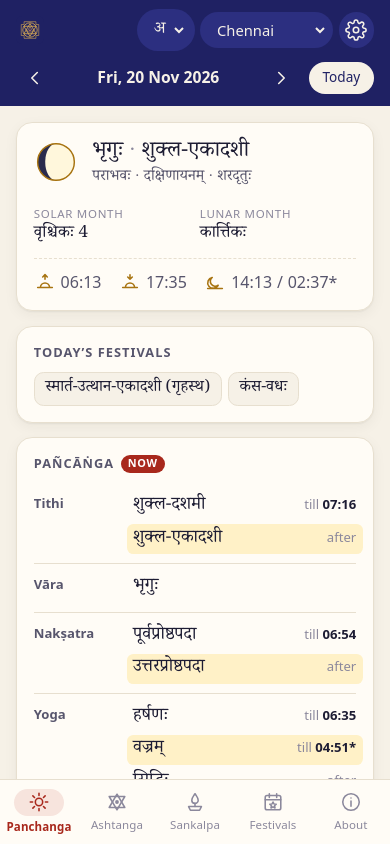
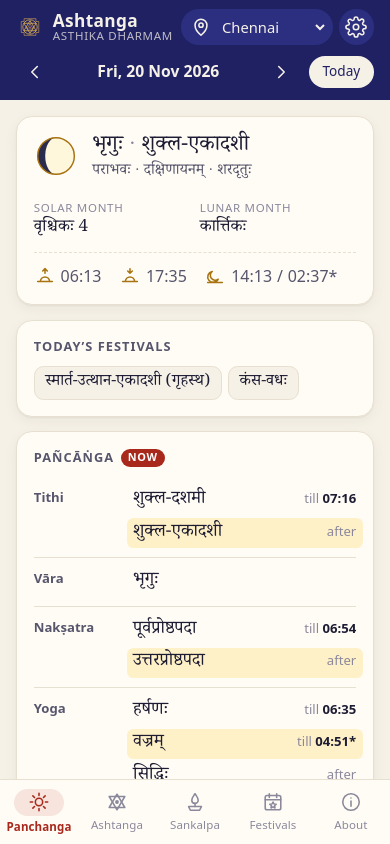
Before and after one commit to Asthika-Dharmam/ashtanga, a website with bundled scripts: page index.html in a window 390 px wide. Built offline with nearby package versions, Linux system fonts and the light colour scheme.

Commit message:
Header: the name back, the city, then the settings gear; the script in Settings only
Co-Authored-By: Claude Opus 5.5 <noreply@anthropic.com>
Claude-Session: https://claude.ai/code/session_015u8ZgSo87JnWFLwk1Pjh7f

```diff
--- a/css/app.css
+++ b/css/app.css
@@ -76,19 +76,11 @@ button { font: inherit; color: inherit; }
 .picks { display: flex; gap: .35rem; min-width: 0; align-items: center; }
 .gear { flex: none; display: grid; place-items: center; width: 2.2rem; height: 2.2rem; border-radius: 50%; color: inherit; background: var(--band-2); }
 .gear:hover { filter: brightness(1.15); }
-.script-pick { padding: .2rem .45rem; }
-.script-pick select { max-width: 3.2rem; font-family: var(--indic); font-size: 1.05rem; }
 .picks { flex: 0 1 auto; }
 .city { min-width: 0; }
 .city select { min-width: 0; }
-/* On a phone: the logo without the name, and the city without its pin, so the gear fits. */
-@media (max-width: 440px) {
-  .brand span { display: none; }
-  .bar { gap: .3rem; }
-  .city:not(.script-pick) > .ico { display: none; }
-  .city { padding-left: .7rem; }
-  .city select { max-width: 8.5rem; }
-}
+/* On a narrow phone: the name without its subtitle. */
+@media (max-width: 380px) { .brand small { display: none; } .bar { gap: .3rem; } .city select { max-width: 7rem; } }
 .datebar { padding: .1rem 0 .6rem; }
 .datebar .nav { flex: none; width: 2.4rem; height: 2.4rem; border-radius: 50%; border: 0; background: transparent; color: inherit; display: grid; place-items: center; cursor: pointer; }
 .datebar .nav:disabled { opacity: .3; }
--- a/js/app.js
+++ b/js/app.js
@@ -10,9 +10,6 @@ import { renderFestivals } from './view-festivals.js';
 import { renderAbout } from './view-about.js';
 import { renderAshtangam } from './view-ashtangam.js';
 import { ICONS } from './icons.js';
-
-// How each script shows in the header's picker: a letter of it (the full names are in Settings).
-const SCRIPT_MARK = { devanagari: 'अ', tamil: 'அ', grantha: '𑌅', telugu: 'అ', kannada: 'ಅ', iso: 'ā' };
 
 const TABS = [
   { id: 'panchanga', label: 'Panchanga', sa: 'pañcāṅgam', render: renderPanchanga, dated: true },
@@ -99,10 +96,6 @@ async function render() {
 
 function drawHeader(ctx, spec) {
   const { city, index: ix, date, live, range } = ctx;
-  // The script, shown by a letter in it (अ, அ, …), next to the city.
-  const scriptPick = h('label', { class: 'city script-pick', title: 'Script' },
-    h('select', { 'aria-label': 'Script', onchange: (e) => save({ script: e.target.value }) },
-      ix.scripts.map((s) => h('option', { value: s, selected: s === ctx.script }, SCRIPT_MARK[s] || s))));
   const cityPick = h('label', { class: 'city' },
     svg(ICONS.pin),
     h('select', { 'aria-label': 'City', onchange: (e) => save({ city: e.target.value }) },
@@ -110,7 +103,7 @@ function drawHeader(ctx, spec) {
   const top = h('div', { class: 'bar' },
     h('a', { class: 'brand', href: '#panchanga' }, h('img', { src: 'icons/icon.svg', alt: '', width: 28, height: 28 }),
       h('span', null, h('b', null, 'Ashtanga'), h('small', null, 'Asthika Dharmam'))),
-    h('div', { class: 'picks' }, scriptPick, cityPick,
+    h('div', { class: 'picks' }, cityPick,
       // Settings: the About tab, at its Settings card.
       h('a', { class: 'gear', href: '#about/settings', 'aria-label': 'Settings', title: 'Settings',
         onclick: () => { if (location.hash === '#about/settings') document.getElementById('settings')?.scrollIntoView({ block: 'start' }); } }, svg(ICONS.gear))));
--- a/sw.js
+++ b/sw.js
@@ -1,7 +1,7 @@
 // Offline support. The shell is cached on install; data files as they are read (and prefetched,
 // js/data.js). Served stale-while-revalidate, so a visit online refreshes what a later visit offline
 // will see. Raise VERSION after changing any file under js/ or css/.
-const VERSION = 'v13';
+const VERSION = 'v14';
 const CACHE = 'ashtanga-' + VERSION;
 const SHELL = ['./', 'index.html', 'css/app.css', 'js/app.js', 'js/util.js', 'js/data.js', 'js/icons.js',
   'js/ashtanga.js', 'js/panchanga-sankalpa.js', 'js/festivals.js', 'js/view-panchanga.js', 'js/view-ashtanga.js',
```
